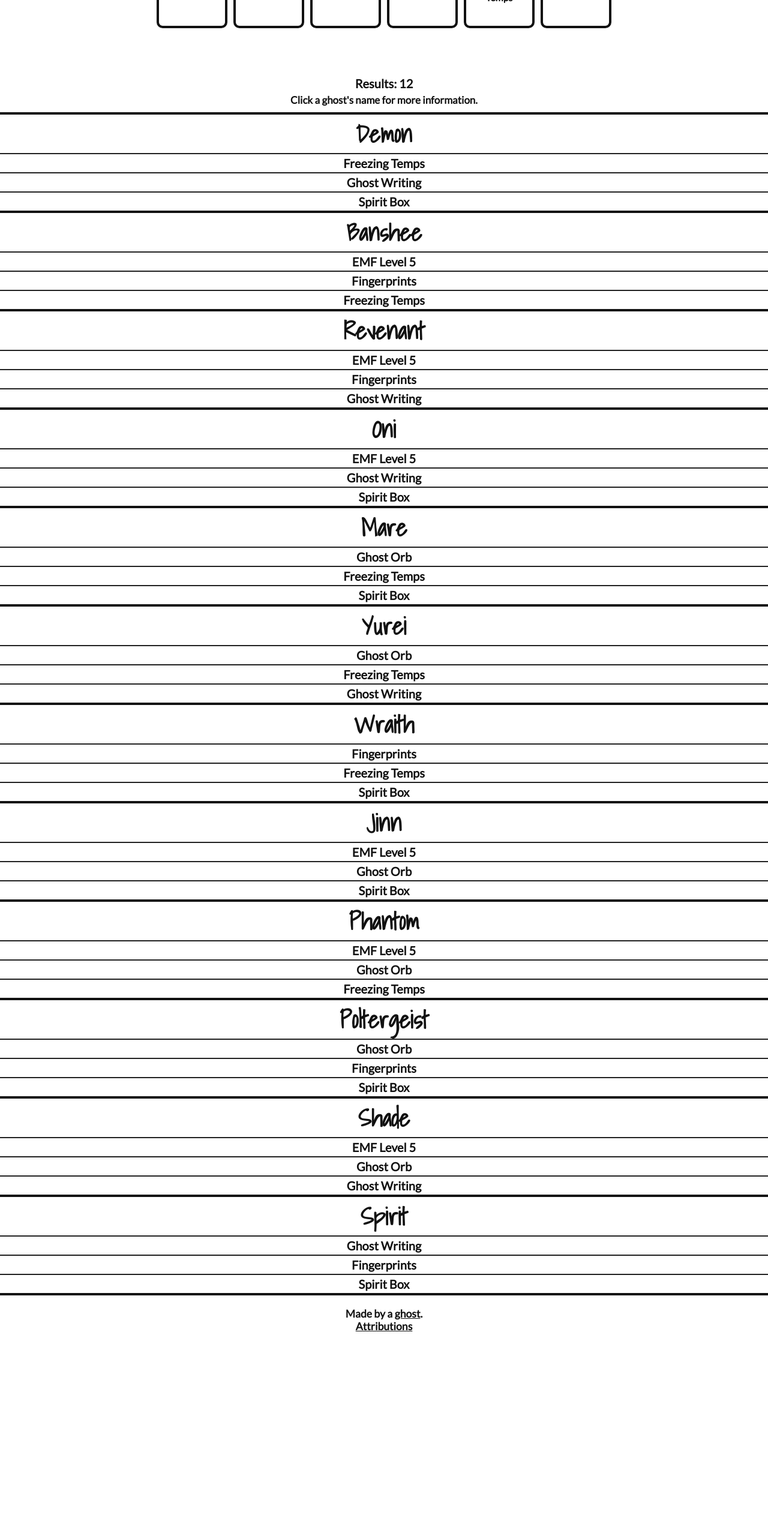
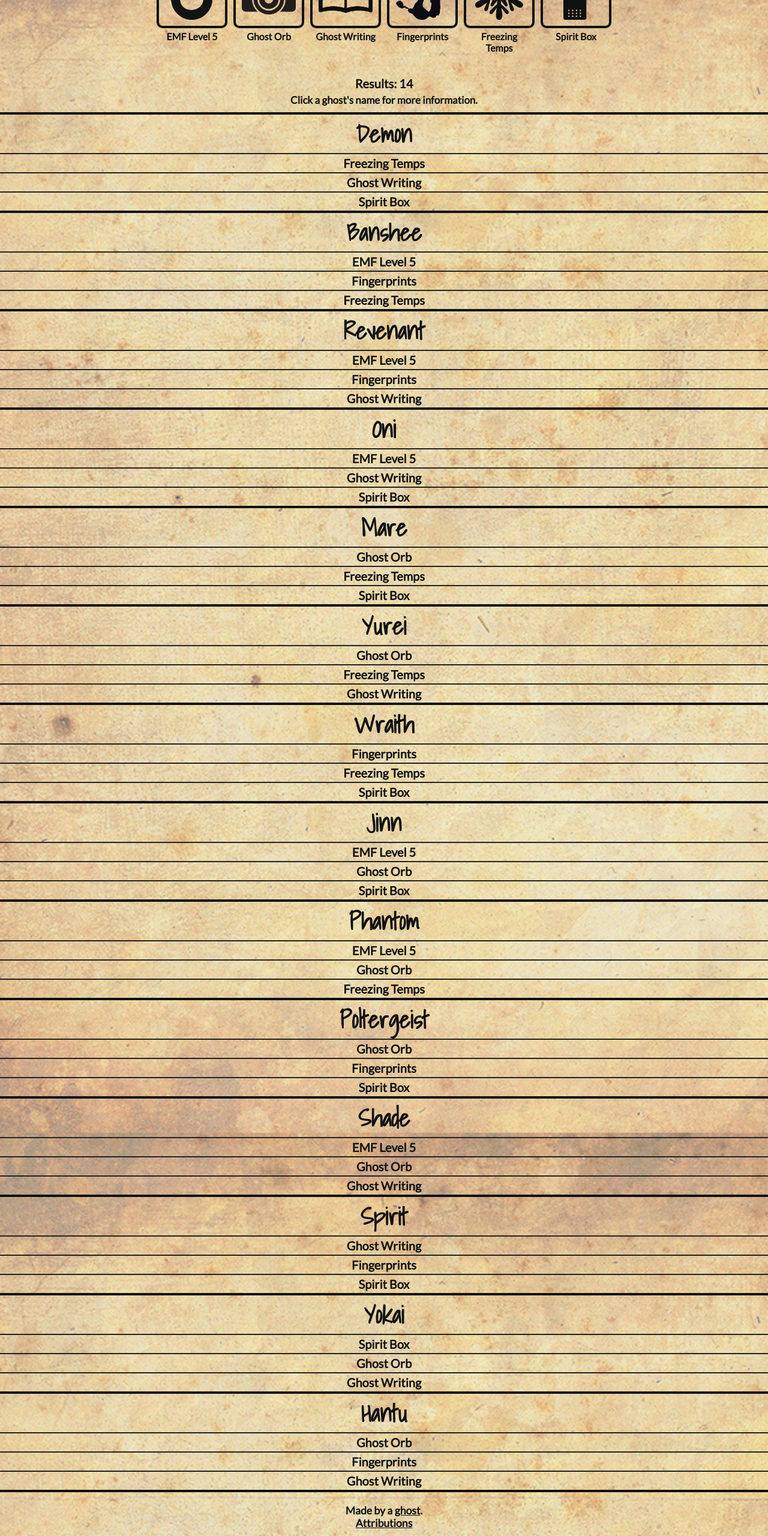
Before and after one commit to TheresaHammond/ghodex, a plain HTML site: page index.html in a window 1280 px wide. Shown: the part 160-2720 px from the top of the page at 60% size. Before the commit the page ends 2401 px from the top, so only its background shows below. Drawn offline with Linux system fonts and the light colour scheme.

Commit message:
Added Yokai and Hantu to ghost list.
(Also added background and images that were not included in the previous releases.)

```diff
--- a/index.html
+++ b/index.html
@@ -84,6 +84,7 @@
       </div>
 
       <div id="ghostlist">
+
       <div class="ghost" id="demon">
         <div class="name">Unknown</div>
         <div class="evidence1 evidence">1</div>
@@ -264,7 +265,40 @@
             <span class="weakness"></span>
           </div>
       </div>
+
+	  <div class="ghost" id="yokai">
+        <div class="name">Unknown</div>
+        <div class="evidence1 evidence">1</div>
+        <div class="evidence2 evidence">2</div>
+        <div class="evidence3 evidence">3</div>
+          <div class="description">
+            Strengths:
+            <br>
+            <span class="strength"></span>
+            <br>
+            Weaknesses:
+            <br>
+            <span class="weakness"></span>
+          </div>
       </div>
+
+	  <div class="ghost" id="hantu">
+        <div class="name">Unknown</div>
+        <div class="evidence1 evidence">1</div>
+        <div class="evidence2 evidence">2</div>
+        <div class="evidence3 evidence">3</div>
+          <div class="description">
+            Strengths:
+            <br>
+            <span class="strength"></span>
+            <br>
+            Weaknesses:
+            <br>
+            <span class="weakness"></span>
+          </div>
+      </div>
+
+      </div> <!-- end ghostlist -->
 
       <div id="placeholder">
         There's nothing here...
@@ -273,7 +307,7 @@
     </div>
 
     <footer>
-      Made by a <a href="https://codepen.io/seerosenblatt" target="_blank">ghost</a>.
+      Made by a <a href="https://github.com/seerosenblatt/ghodex" target="_blank">ghost</a>.
         <br>
         <div id="attLink">Attributions</div>
         <div id="attributions">
--- a/script.js
+++ b/script.js
@@ -123,8 +123,8 @@ var yokai = {
   id: "#yokai",
   name: "Yokai",
   evidence: ["Spirit Box", "Ghost Orb", "Ghost Writing"],
-    strength: "",
-    weakness: "",
+    strength: "Talking near a Yokai will anger it and cause it to attack more often.",
+    weakness: "While hunting, it can only hear voices close to it.",
   matches: 0
 }
 
@@ -132,13 +132,13 @@ var hantu = {
   id: "#hantu",
   name: "Hantu",
   evidence: ["Ghost Orb", "Fingerprints", "Ghost Writing"],
-    strength: "",
-    weakness: "",
+    strength: "A Hantu moves faster in colder areas.",
+    weakness: "A Hantu moves slower in warmer areas.",
   matches: 0
 }
 
 // create array of ghosts!
-var ghosts = [banshee, demon, jinn, mare, oni, phantom, polt, revenant, shade, spirit, wraith, yurei];
+var ghosts = [banshee, demon, jinn, mare, oni, phantom, polt, revenant, shade, spirit, wraith, yurei, yokai, hantu];
 
 
 // DEFINE FUNCTIONS
```
Also changed, not shown: images/arrow_up.png (added), images/circle2.png (added), images/crossout.png (added), images/emf53.png (added), images/fingerprints1.png (added), images/freezingtemps1.png (added), images/ghostorb3.png (added), images/ghostwriting1.png (added), images/oldpaper_small.jpg (added), images/spiritbox1.png (added), 1 other file.
